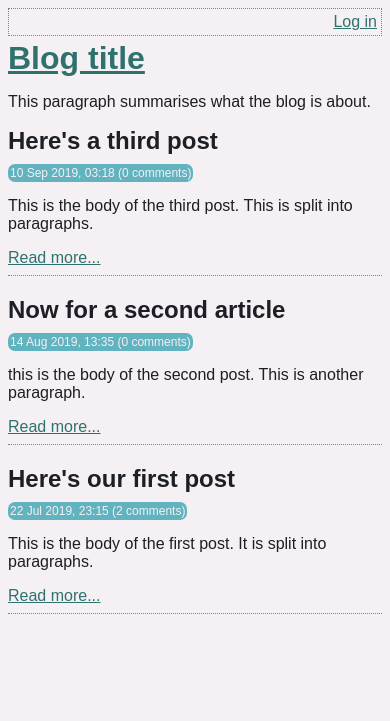
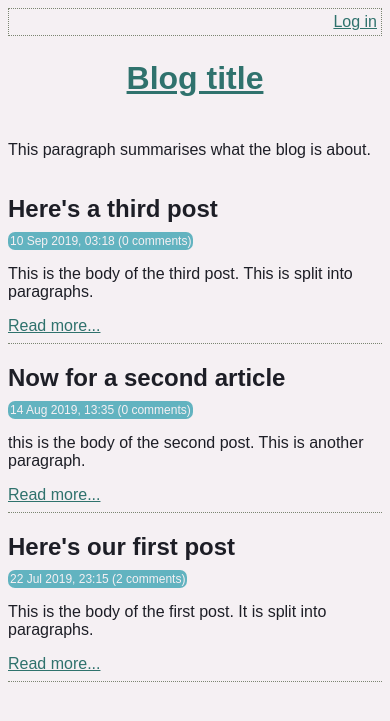
Before and after one commit to leggettc18/blog-php-fpm, a PHP site: page / in a window 390 px wide. Shown: the top 721 px of the page. Run offline with PHP 8.4, Linux system fonts and the light colour scheme; data comes from the database, SQL or seed files in the repository.

Commit message:
Adds some responsiveness to the home page utilizing media queries and CSS grid.

```diff
--- a/www/html/assets/main.css
+++ b/www/html/assets/main.css
@@ -30,6 +30,7 @@
 	min-height: 18px;
 	padding: 4px;
 	margin-bottom: 4px;
+	grid-area: header;
 }
 
 .menu-options {
@@ -41,10 +42,49 @@ h1, h2, h3 {
 	margin-bottom: 8px;
 }
 
+#title {
+	grid-area: title;
+	text-align: center;
+}
+
+#summary {
+	grid-area: summary;
+	text-align: justify;
+	vertical-align: text-top;
+}
+
 body {
 	font-family: sans-serif;
 	background-color: #F5F0F3;
 	color: #1D1E26;
+}
+
+#main-grid {
+	display: grid;
+	grid-template-areas:
+		"header		header		header"
+		"title 		post		post"
+		"summary 	post 		post"
+		".			post		post";
+	grid-template-columns: 1fr 1fr 1fr;
+	grid-auto-rows: auto;
+	grid-gap: 20px;
+	gap: 20px;
+}
+
+@media only screen and (max-width: 768px) {
+	#main-grid {
+		display: grid;
+		grid-template-areas:
+			"header		header		header"
+			"title 		title		title"
+			"summary 	summary 	summary"
+			"post		post		post";
+		grid-template-columns: 1fr 1fr 1fr;
+		grid-auto-rows: auto;
+		grid-gap: 20px;
+		gap: 20px;
+	}
 }
 
 .post-synopsis {
@@ -121,6 +161,10 @@ a {
 	clear: left;
 }
 
+.post-list {
+	grid-area: post;
+}
+
 #post-list {
 	border-collapse: collapse;
 	border: 1px solid silver;
--- a/www/html/index.php
+++ b/www/html/index.php
@@ -16,7 +16,7 @@ $notFound = isset($_GET['not-found']);
         <title>A blog application</title>
         <?php require 'templates/head.php' ?>
     </head>
-    <body>
+    <body id="main-grid">
         <?php require 'templates/title.php' ?>
         <?php if ($notFound): ?>
             <div class="error box">
--- a/www/html/templates/title.php
+++ b/www/html/templates/title.php
@@ -1,5 +1,7 @@
 <?php require 'top-menu.php' ?>
-<a href="index.php">
-    <h1>Blog title</h1>
-</a>
-<p>This paragraph summarises what the blog is about.</p>
+<div id="title">
+    <a href="index.php">
+        <h1>Blog title</h1>
+    </a>
+</div>
+<p id="summary">This paragraph summarises what the blog is about.</p>
```
